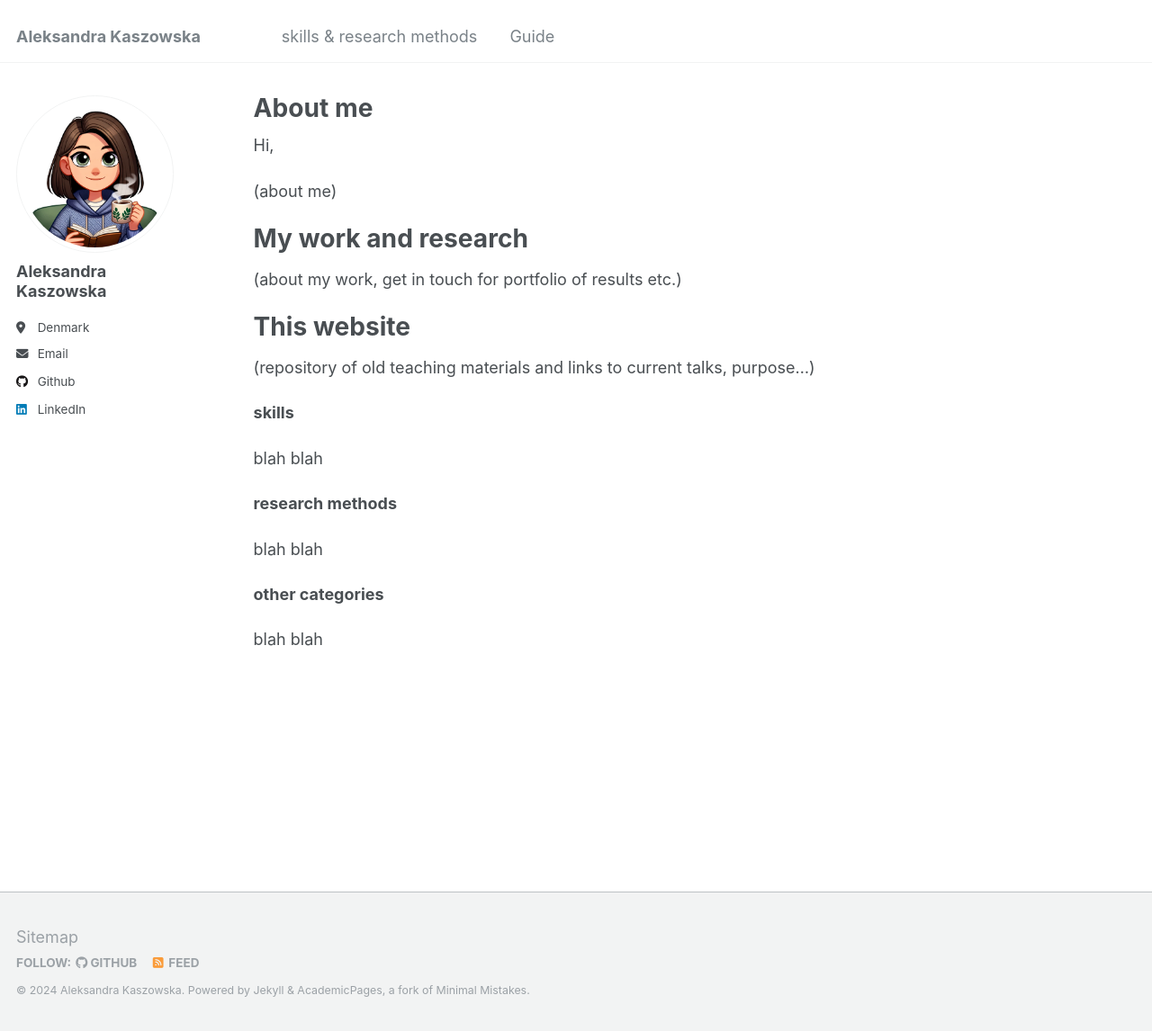
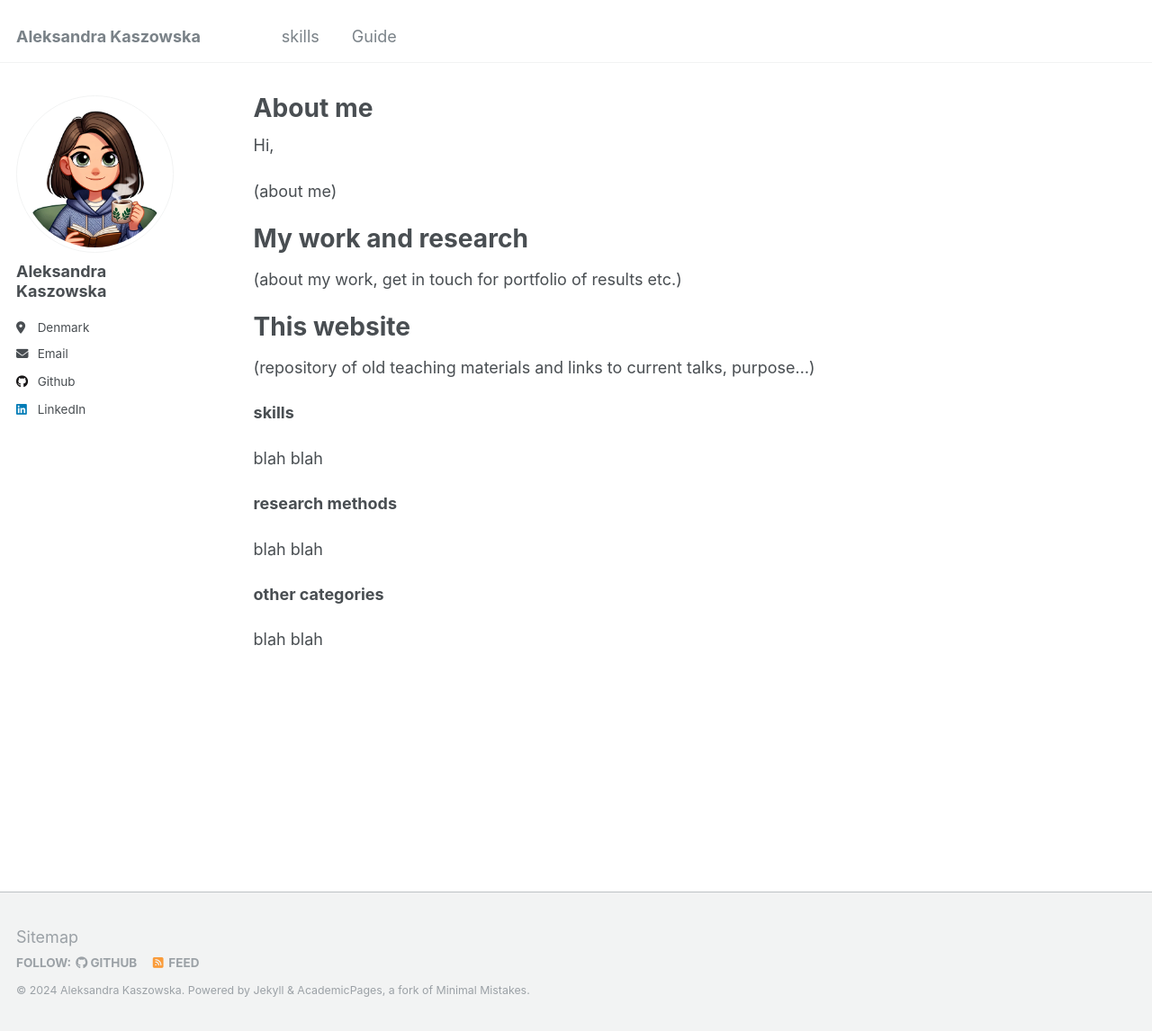
Before and after one commit to akaszowska/akaszowska.github.io, a Jekyll site: the page built from _pages/about.md, in a window 1280 px wide and 1146 px high. Shown: the whole window at 90% size. Built offline with Jekyll 4.4.1, drawn with Linux system fonts in a browser that asks for light colours.

Commit message:
Update navigation.yml

```diff
--- a/_data/navigation.yml
+++ b/_data/navigation.yml
@@ -18,7 +18,7 @@ main:
 #  - title: "CV"
 #    url: /cv/
 
-  - title: "skills & research methods"
+  - title: "skills"
     url: /skills/
 
   - title: "Guide"
```
